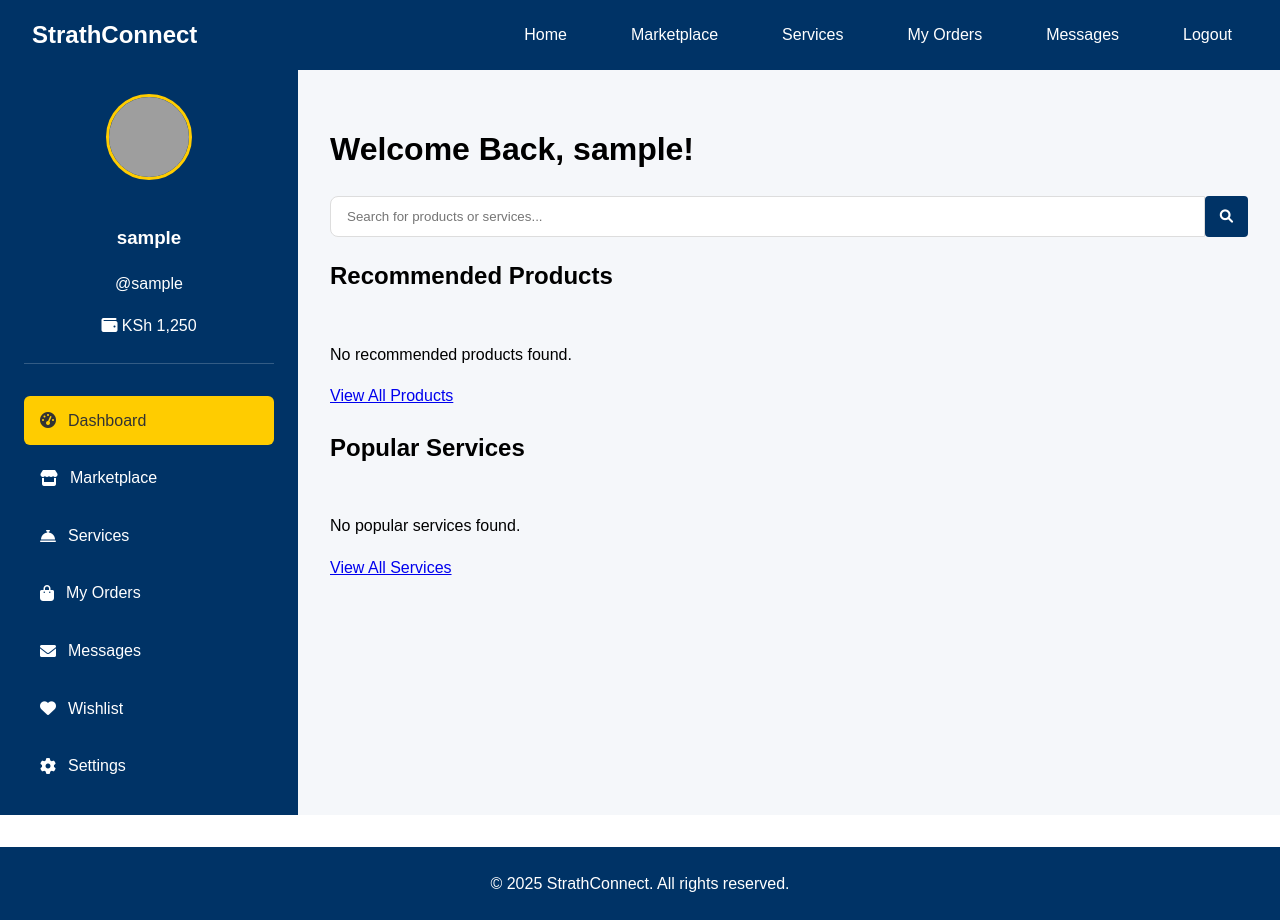
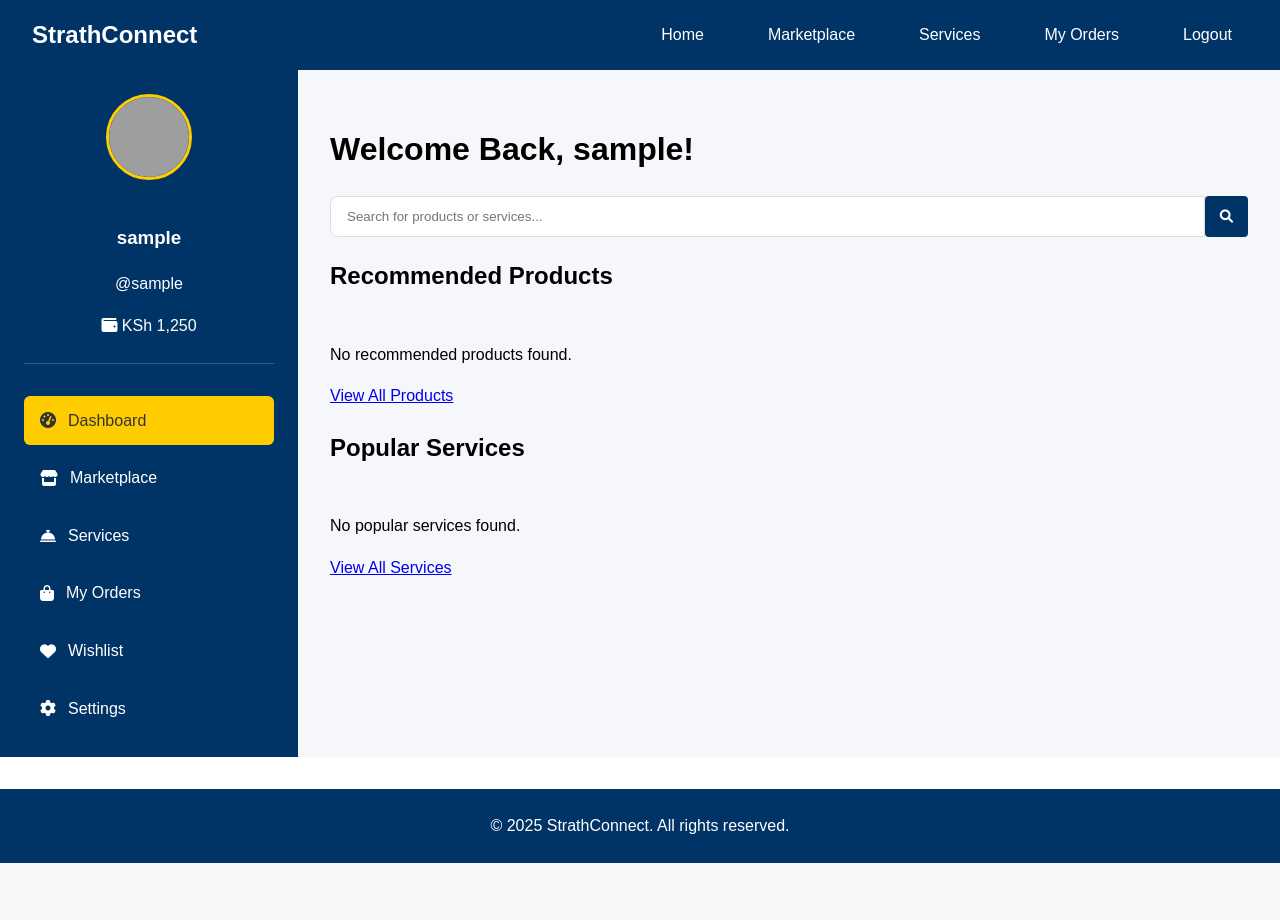
Before and after one commit to wafuke/StrathConnectProject, a PHP site: page /buyer_dashboard.php in a window 1280 px wide. After the commit the page ends 863 px from the top, so only its background shows below. Run offline with PHP 8.4, Linux system fonts and the light colour scheme; the visitor is signed in with stand-in values (Sample User, id 1); data that the repository does not hold is empty; grey boxes are pictures that could not be loaded.

Commit message:
Removed messages from navbar

```diff
--- a/public/buyer_dashboard.php
+++ b/public/buyer_dashboard.php
@@ -63,7 +63,6 @@ $conn->close();
             <li><a href="marketplace.php">Marketplace</a></li>
             <li><a href="services.php">Services</a></li>
             <li><a href="buyer_orders.php">My Orders</a></li>
-            <li><a href="buyer_messages.php">Messages</a></li>
             <li><a href="../public/login.php">Logout</a></li>
         </ul>
     </nav>
@@ -83,7 +82,6 @@ $conn->close();
                 <a href="marketplace.php"><i class="fas fa-store"></i> Marketplace</a>
                 <a href="services.php"><i class="fas fa-concierge-bell"></i> Services</a>
                 <a href="buyer_orders.php"><i class="fas fa-shopping-bag"></i> My Orders</a>
-                <a href="buyer_messages.php"><i class="fas fa-envelope"></i> Messages</a>
                 <a href="buyer_wishlist.php"><i class="fas fa-heart"></i> Wishlist</a>
                 <a href="buyer_settings.php"><i class="fas fa-cog"></i> Settings</a>
             </nav>
```
Also changed, not shown: assets/images/profiles/user_9_1751356437.jpg (added).
